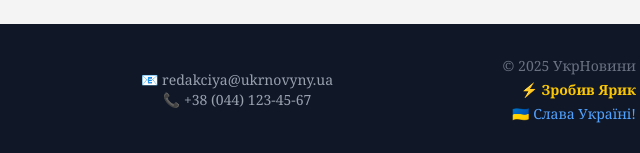
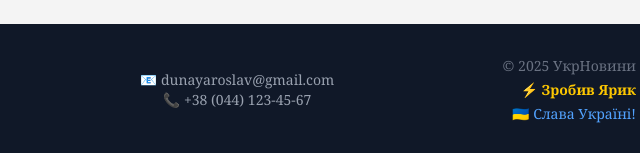
Before and after one commit to 14245-asdde/asdialksdhaskdhkasd, a plain HTML site: page index.html in a window 1280 px wide. Shown: the part 1055-1208 px from the top of the page, 452-1092 px from the left. Drawn offline with nearby package versions, Linux system fonts and the light colour scheme.

Commit message:
Update index.html

```diff
--- a/index.html
+++ b/index.html
@@ -97,7 +97,7 @@
         <p class="text-gray-400 text-sm mt-1">Найправдивіші новини України</p>
       </div>
       <div class="text-center text-gray-400 text-sm">
-        <p>📧 redakciya@ukrnovyny.ua</p>
+        <p>📧 dunayaroslav@gmail.com</p>
         <p>📞 +38 (044) 123-45-67</p>
       </div>
       <div class="text-gray-500 text-sm text-right">
```
